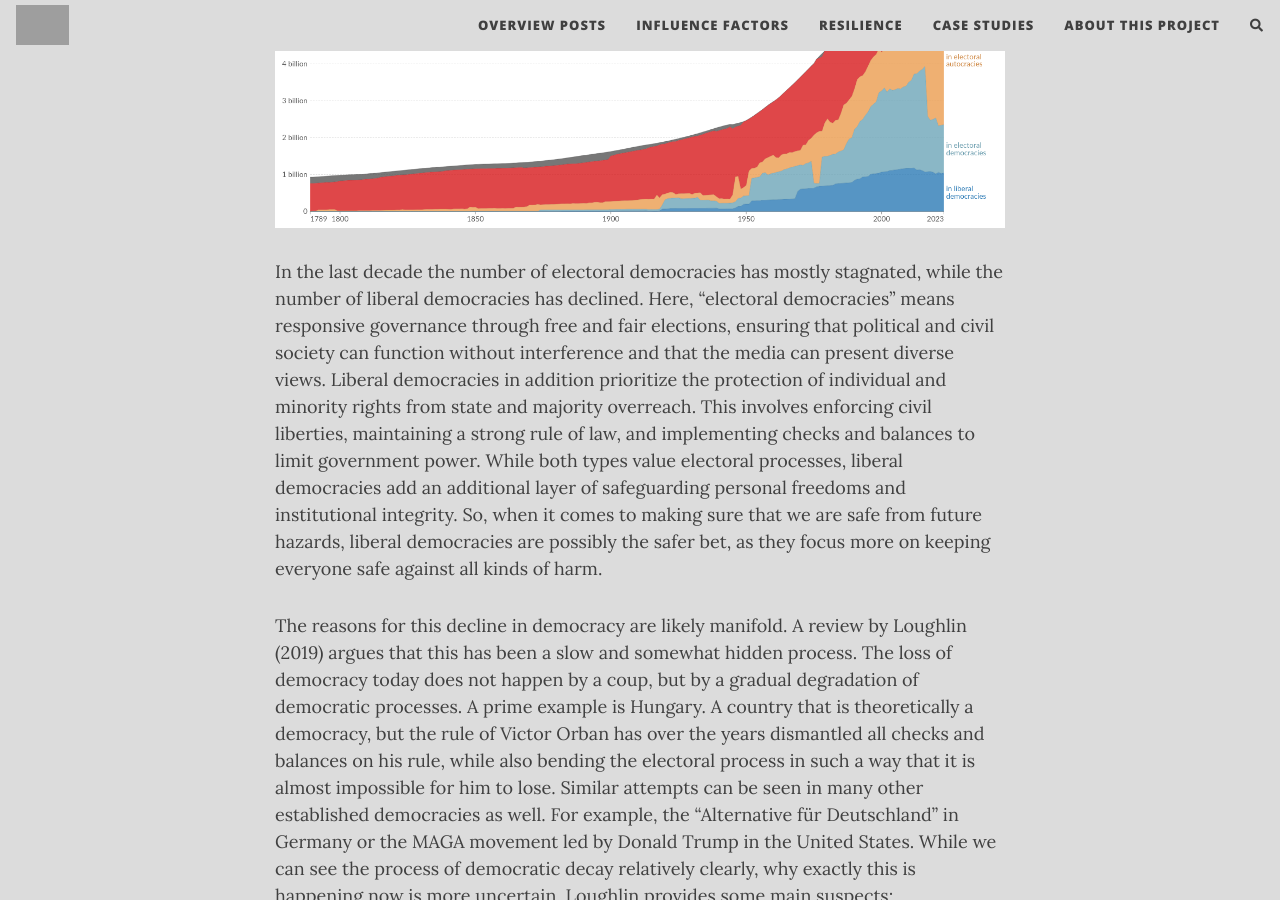
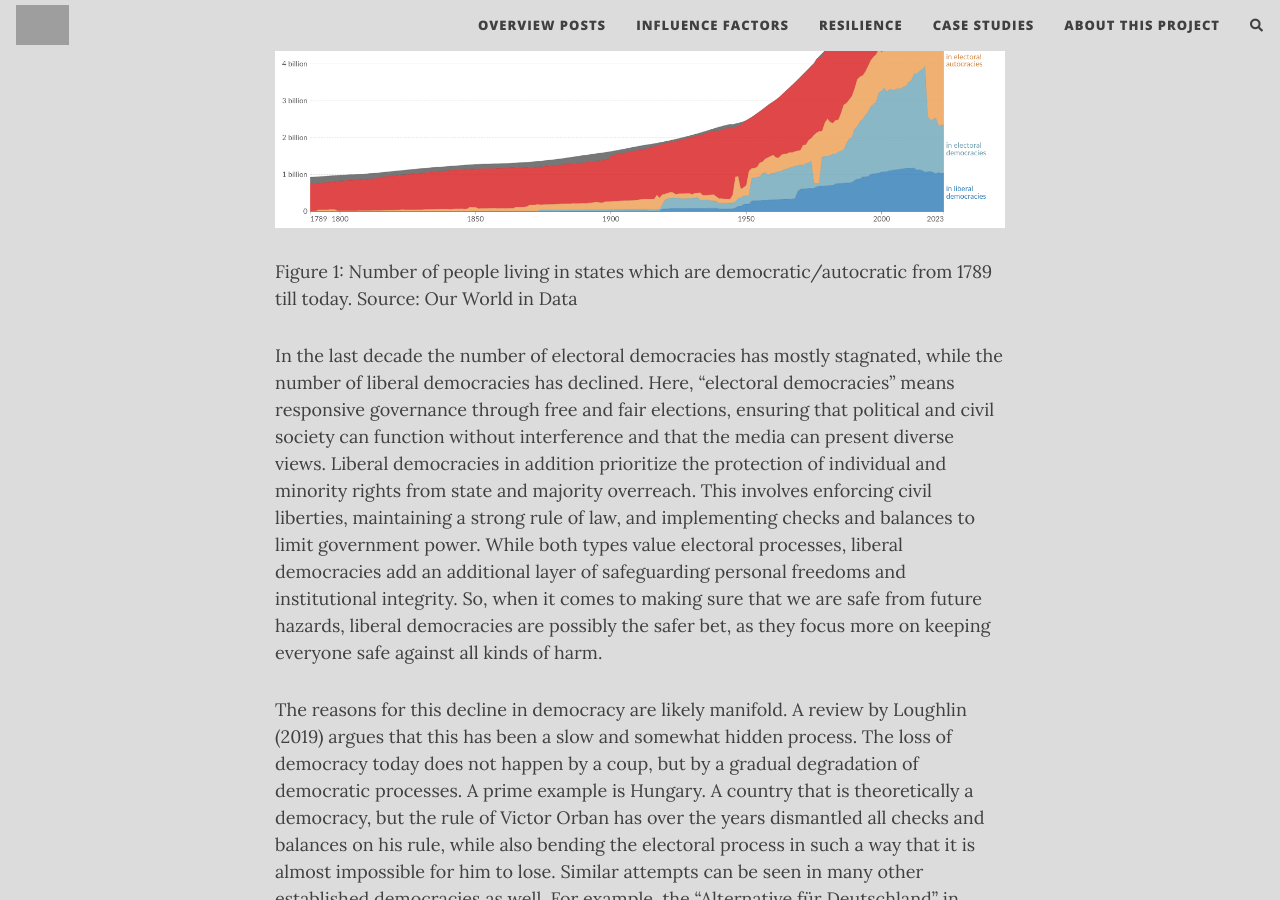
Before and after one commit to florianjehn/Societal_Collapse, a Jekyll site: the page built from _posts/2024-07-26-democratic_resilience.md, in a window 1280 px wide and 900 px high, scrolled down 3255 px. Built offline with Jekyll 4.4.1, drawn with Linux system fonts in a browser that asks for light colours; nearby versions of some CDN libraries; comment, search, counter and statistics services are not loaded; grey boxes are pictures that could not be loaded.

Commit message:
Update 2024-07-26-democratic_resilience.md

```diff
--- a/_posts/2024-07-26-democratic_resilience.md
+++ b/_posts/2024-07-26-democratic_resilience.md
@@ -35,6 +35,8 @@ A final point on the advantage of democracies when it comes to resilience is mai
 We thus know that past societies fare better when they are more participatory, that democracies handle disasters better, generally don’t fight each other and that the very democratic processes like citizens’ assemblies tend to produce forward looking proposals subject to public oversight, which would make our societies more resilient to future hazards if implemented. This means it would be very advantageous from the standpoint of resilience against societal collapse if more states become democracies and if the existing democracies become more democratic. Unfortunately, this does not seem to be the case right now (Figure 1) (1).
 
 ![Democratic Decline](https://raw.githubusercontent.com/florianjehn/Societal_Collapse/main/assets/img/democratic_decline.png)
+
+Figure 1: Number of people living in states which are democratic/autocratic from 1789 till today. Source: Our World in Data
 
 In the last decade the number of electoral democracies has mostly stagnated, while the number of liberal democracies has declined. Here, “electoral democracies” means responsive governance through free and fair elections, ensuring that political and civil society can function without interference and that the media can present diverse views. Liberal democracies in addition prioritize the protection of individual and minority rights from state and majority overreach. This involves enforcing civil liberties, maintaining a strong rule of law, and implementing checks and balances to limit government power. While both types value electoral processes, liberal democracies add an additional layer of safeguarding personal freedoms and institutional integrity. So, when it comes to making sure that we are safe from future hazards, liberal democracies are possibly the safer bet, as they focus more on keeping everyone safe against all kinds of harm.
 
```
